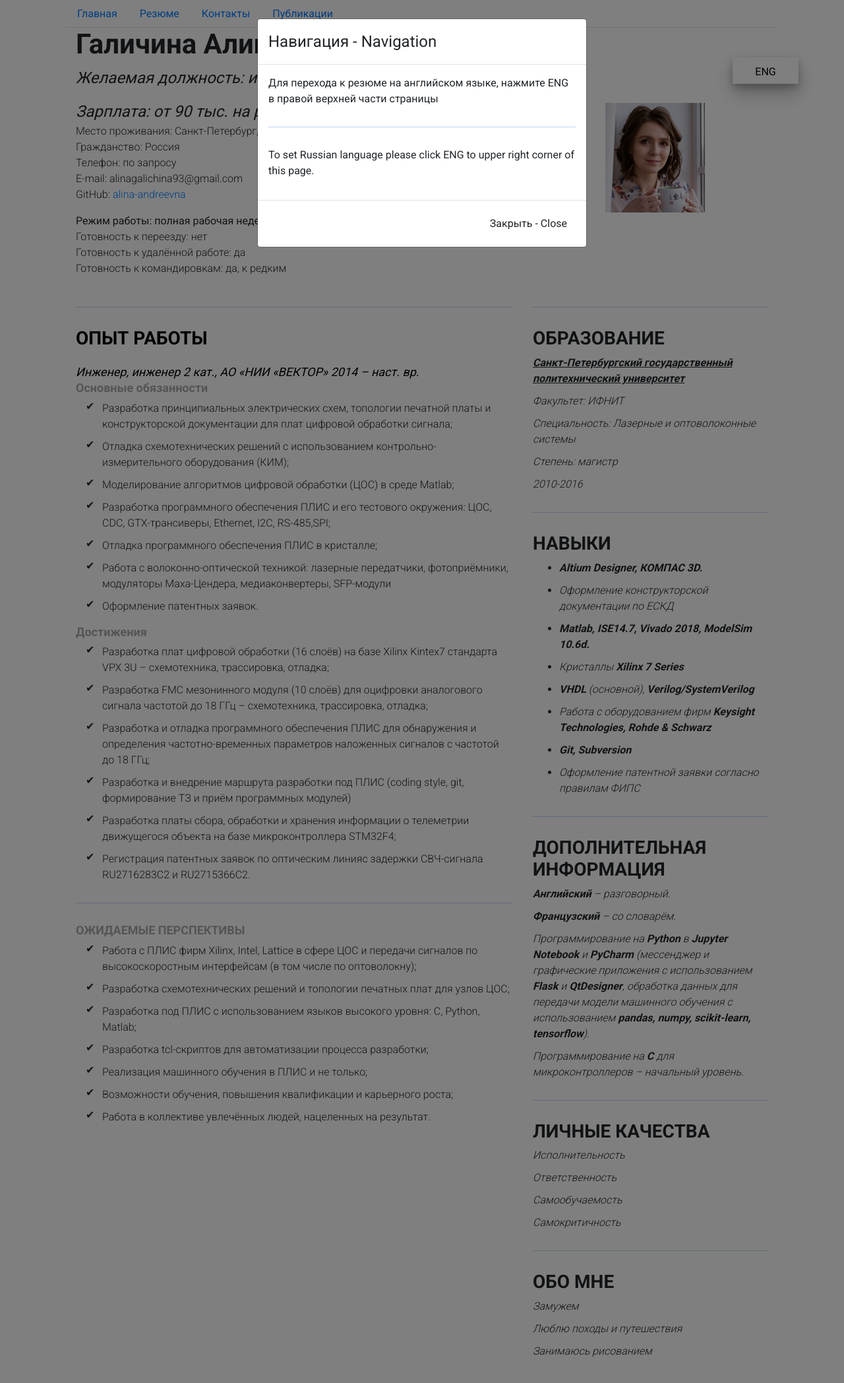
After one commit to alina-andreevna/personal_blog, a Django app: template templates/resume_rus.html in a window 1280 px wide. The commit adds this page. Shown: the top 2096 px of the page at 66% size. Run offline with Django 3.2, Linux system fonts and the light colour scheme; the template is opened without the code that fills it, so the values that code supplies are empty; some libraries are stand-ins or nearby versions.

Commit message:
Two resume pages added
English and russian version.

Modal window with prompt to change language.

New files with templates and picture.
New style due to incomplete bootstrap's styles and original
styles of resume pagess.

```diff
--- a/templates/base.html
+++ b/templates/base.html
@@ -6,7 +6,50 @@
     <link rel="stylesheet" href="https://stackpath.bootstrapcdn.com/bootstrap/4.5.0/css/bootstrap.min.css"
                             integrity="sha384-9aIt2nRpC12Uk9gS9baDl411NQApFmC26EwAOH8WgZl5MYYxFfc+NcPb1dKGj7Sk"
                             crossorigin="anonymous">
+
+
+    {% block style %}{% endblock style %}
+
     <style>
+    .version {
+    box-sizing: content-box;
+    }
+
+    .contact__item {
+    color: #272323;
+}
+
+    .avatar__time {
+    color: #272323;
+}
+
+    .avatar__item {
+    color: #272323;
+}
+
+    .education__text {
+    color: #272323;
+}
+
+    .education__data {
+    color: #272323;
+}
+
+    .experience__title {
+    margin-bottom: 20px;
+    margin-top: 20px;
+    font-weight: 700;
+    font-size: 28px;
+    text-transform: uppercase;
+    line-height: 1.2;
+    color: #000;
+    }
+
+    .experience__descr {
+    color: #000;
+    }
+
+
     body {
     padding-left: 100px;
     padding-right: 100px;
@@ -61,7 +104,7 @@
     </li>
 
     <li class="nav-item">
-    <a class="nav-link" href = 'https://alina-andreevna.github.io/cv/'>Резюме (external link)</a>
+    <a class="nav-link" href = '/resume_eng'>Резюме</a>
     </li>
 
     <li class="nav-item">
--- /dev/null
+++ b/templates/resume_rus.html
@@ -0,0 +1,170 @@
+{% extends "base.html" %}
+
+{% block title %}Resume: Russian{% endblock title %}
+
+{% block style %}
+{% load static %}<link href="https://fonts.googleapis.com/css2?family=Roboto:wght@300;400;700&display=swap" rel="stylesheet">
+{% load static %}<link rel="stylesheet" href="{% static 'css/style.min.css' %}">
+
+{% endblock style %}
+
+
+{% block content %}
+    <section class="avatar">
+        <div class="container">
+            <div class="avatar__wrapper">
+                <div class="avatar__inner">
+                    <h1 class="avatar__title">Галичина Алина Андреевна</h1>
+                    <div class="avatar__work">Желаемая должность: инженер, инженер 2ой кат., инженер 1ой кат.</div>
+                    <div class="avatar__pay">Зарплата: от 90 тыс. на руки</div>
+                    <ul class="avatar__contact">
+                        <li class="contact__item">Место проживания: Санкт-Петербург, Россия</li>
+                        <li class="contact__item">Гражданство: Россия</li>
+                        <li class="contact__item">Телефон: по запросу</li>
+                        <li class="contact__item">E-mail: alinagalichina93@gmail.com</li>
+                        <li class="contact__item">GitHub: <a href="https://github.com/alina-andreevna">alina-andreevna</a></li>
+                    </ul>
+                    <div class="avatar__time">Режим работы: полная рабочая неделя, полный рабочий день</div>
+                    <ul class="avatar__descr">
+                        <li class="avatar__item">Готовность к переезду: нет</li>
+                        <li class="avatar__item">Готовность к удалённой работе: да</li>
+                        <li class="avatar__item">Готовность к командировкам: да, к редким</li>
+                    </ul>
+                </div>
+                <a href="/resume_eng" class="version">eng</a>
+                {% load static %}<img src="{% static 'img/photo.jpg' %}" alt="photo" class="avatar__photo">
+            </div>
+        </div>
+
+    </section>
+    <section class="experience">
+        <div class="container">
+            <div class="experience__wrapper">
+                <div class="line"></div>
+                <h2 class="experience__title">ОПЫТ РАБОТЫ</h2>
+                <div class="experience__descr">Инженер, инженер 2 кат., АО «НИИ «ВЕКТОР»
+                    2014 – наст. вр.
+                </div>
+                <h3 class="respon__title">Основные обязанности</h3>
+                <ul class="respon__list">
+                    <li class="respon__item">Разработка принципиальных электрических схем, топологии печатной платы
+                        и конструкторской документации для плат цифровой обработки сигнала;</li>
+                    <li class="respon__item">Отладка схемотехнических решений с использованием
+                        контрольно-измерительного оборудования (КИМ);</li>
+                    <li class="respon__item">Моделирование алгоритмов цифровой обработки (ЦОС) в среде Matlab;</li>
+                    <li class="respon__item">Разработка программного обеспечения ПЛИС и его тестового окружения:
+                        ЦОС, CDC, GTX-трансиверы, Ethernet, I2C, RS-485,SPI;</li>
+                    <li class="respon__item">Отладка программного обеспечения ПЛИС в кристалле;</li>
+                    <li class="respon__item">Работа с волоконно-оптической техникой: лазерные передатчики,
+                        фотоприёмники, модуляторы Маха-Цендера, медиаконвертеры, SFP-модули</li>
+                    <li class="respon__item">Оформление патентных заявок.</li>
+                </ul>
+                <h3 class="progres__title">Достижения</h3>
+                <ul class="progres__list">
+                    <li class="progres__item">Разработка плат цифровой обработки (16 слоёв) на базе Xilinx Kintex7
+                        стандарта VPX 3U – схемотехника, трассировка, отладка;</li>
+                    <li class="progres__item">Разработка FMC мезонинного модуля (10 слоёв) для оцифровки аналогового
+                        сигнала частотой до 18 ГГц – схемотехника, трассировка, отладка;</li>
+                    <li class="progres__item">Разработка и отладка программного обеспечения ПЛИС для обнаружения и
+                        определения частотно-временных параметров наложенных сигналов с частотой до 18 ГГц; </li>
+                    <li class="progres__item">Разработка и внедрение маршрута разработки под ПЛИС (coding style, git,
+                        формирование ТЗ и приём программных модулей)</li>
+                    <li class="progres__item">Разработка платы сбора, обработки и хранения информации о телеметрии
+                        движущегося объекта на базе микроконтроллера STM32F4;</li>
+                    <li class="progres__item">Регистрация патентных заявок по оптическим линияс задержки СВЧ-сигнала
+                        RU2716283C2 и RU2715366C2.</li>
+                </ul>
+                <div class="line"></div>
+                <h2 class="outlook__title">ОЖИДАЕМЫЕ ПЕРСПЕКТИВЫ</h2>
+                <ul class="outlook__list">
+                    <li class="outlook__item">Работа с ПЛИС фирм Xilinx, Intel, Lattice в сфере ЦОС и передачи сигналов
+                        по высокоскоростным интерфейсам (в том числе по оптоволокну);</li>
+                    <li class="outlook__item">Разработка схемотехнических решений и топологии печатных плат для узлов
+                        ЦОС;</li>
+                    <li class="outlook__item">Разработка под ПЛИС с использованием языков высокого уровня: C, Python,
+                        Matlab;</li>
+                    <li class="outlook__item">Разработка tcl-скриптов для автоматизации процесса разработки;</li>
+                    <li class="outlook__item">Реализация машинного обучения в ПЛИС и не только;</li>
+                    <li class="outlook__item">Возможности обучения, повышения квалификации и карьерного роста;</li>
+                    <li class="outlook__item">Работа в коллективе увлечённых людей, нацеленных на результат.</li>
+                </ul>
+            </div>
+            <aside class="aside">
+                <div class="line"></div>
+                <h2 class="education__title">ОБРАЗОВАНИЕ</h2>
+                <div class="education__descr">Санкт-Петербургский государственный политехнический университет</div>
+                <div class="education__text">Факультет: ИФНИТ</div>
+                <div class="education__text">Специальность: Лазерные и оптоволоконные системы</div>
+                <div class="education__text">Степень: магистр</div>
+                <div class="education__data">2010-2016</div>
+                <div class="line"></div>
+                <h2 class="skills__title">НАВЫКИ</h2>
+                <ul class="skills__list">
+                    <li class="skills__item"><span>Altium Designer, КОМПАС 3D.</span></li>
+                    <li class="skills__item">Оформление конструкторской документации по ЕСКД</li>
+                    <li class="skills__item"> <span> Matlab, ISE14.7, Vivado 2018,
+                        ModelSim 10.6d.</span>
+                    </li>
+                    <li class="skills__item">Кристаллы <span>Xilinx 7 Series</span></li>
+                    <li class="skills__item"><span>VHDL</span> (основной), <span>Verilog/SystemVerilog</span> </li>
+                    <li class="skills__item">Работа с оборудованием фирм <span>Keysight Technologies, Rohde & Schwarz</span></li>
+                    <li class="skills__item"><span>Git, Subversion</span></li>
+                    <li class="skills__item">Оформление патентной заявки согласно правилам ФИПС</li>
+                </ul>
+                <div class="line"></div>
+                <h2 class="info__title">ДОПОЛНИТЕЛЬНАЯ ИНФОРМАЦИЯ</h2>
+                <div class="info__lang"> <span>Английский</span> – разговорный.</div>
+                <div class="info__lang"> <span>Французский</span> – со словарём.</div>
+                <div class="info__descr">Программирование на <span>Python</span> в <span>Jupyter Notebook</span> и <span>PyCharm</span> (мессенджер и
+                    графические приложения с использованием <span>Flask</span> и <span>QtDesigner</span>, обработка данных для передачи модели
+                    машинного обучения с использованием <span>pandas, numpy, scikit-learn, tensorflow</span>).</div>
+                <div class="info__descr">Программирование на <span>С</span> для микроконтроллеров – начальный уровень.</div>
+                <div class="line"></div>
+                <h2 class="property__title">ЛИЧНЫЕ КАЧЕСТВА </h2>
+                <ul class="property__list">
+                    <li class="property__item">Исполнительность</li>
+                    <li class="property__item">Ответственность</li>
+                    <li class="property__item">Самообучаемость</li>
+                    <li class="property__item">Самокритичность</li>
+                </ul>
+                <div class="line"></div>
+                <h2 class="about__title">ОБО МНЕ</h2>
+                <ul class="about__list">
+                    <li class="about__item">Замужем</li>
+                    <li class="about__item">Люблю походы и путешествия</li>
+                    <li class="about__item">Занимаюсь рисованием</li>
+                </ul>
+            </aside>
+
+        </div>
+    </section>
+
+<script>
+function explode(){
+// $(document).ready(function() {
+$("#myModal").modal('show');
+// });
+}
+<!--2 сек после обновления страницы-->
+setTimeout(explode, 2000);
+</script>
+
+
+<div id="myModal" class="modal fade">
+    <div class="modal-dialog">
+        <div class="modal-content">
+            <div class="modal-header">
+                <h4 class="modal-title">Навигация - Navigation</h4>
+            </div>
+            <div class="modal-body">
+                <p>Для перехода к резюме на английском языке, нажмите ENG в правой верхней части страницы</p>
+                <div class="line"></div>
+                <p>To set Russian language please click ENG to upper right corner of this page.</p>
+            </div>
+            <div class="modal-footer">
+                <button type="button" class="btn btn-default" data-dismiss="modal">Закрыть - Close</button>
+            </div>
+        </div>
+    </div>
+</div>
+{% endblock content %}
```
Also changed, not shown: templates/resume_eng.html (added, +131 -0 lines), static/css/style.min.css (added), static/img/photo.jpg (added).
